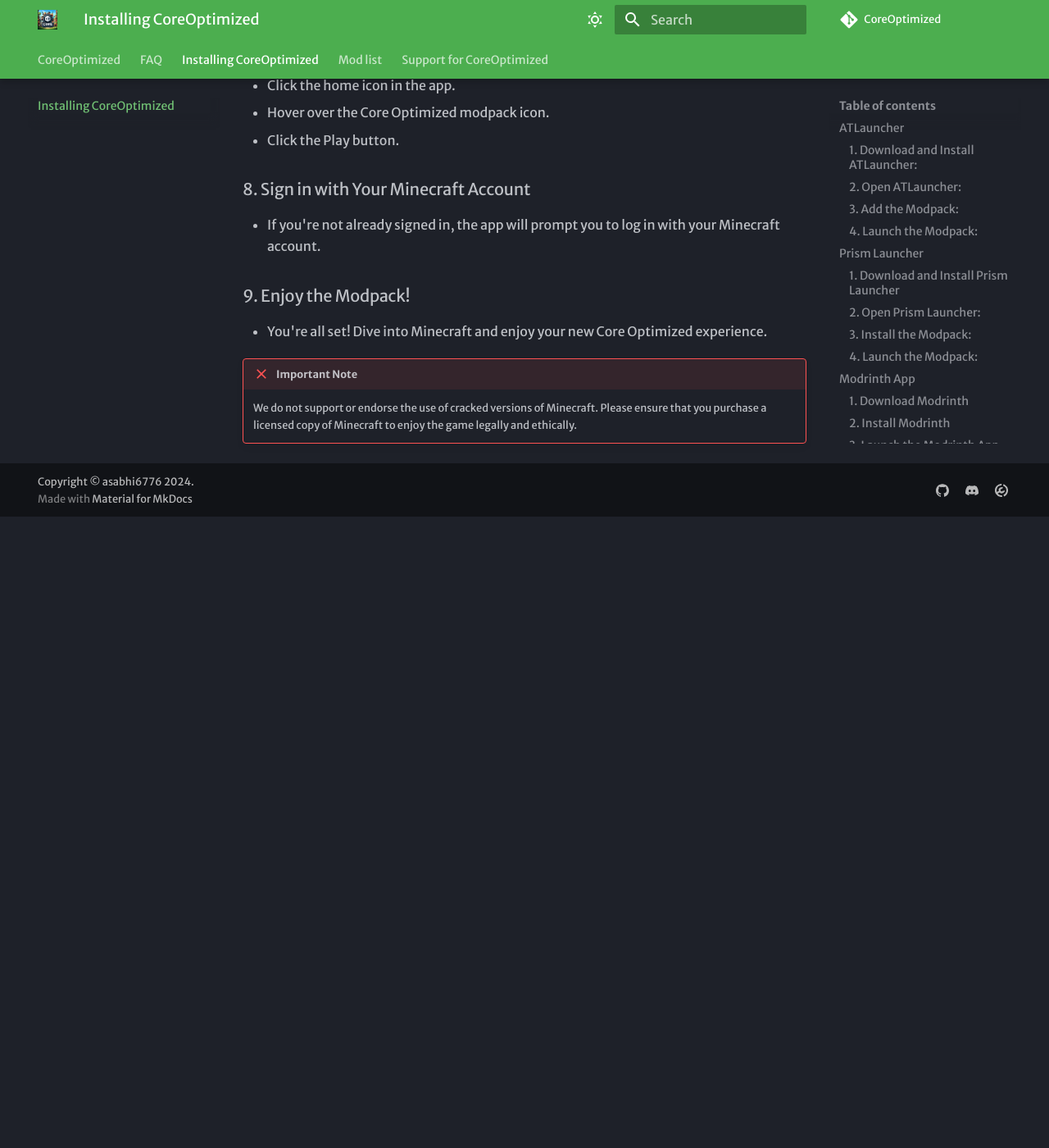
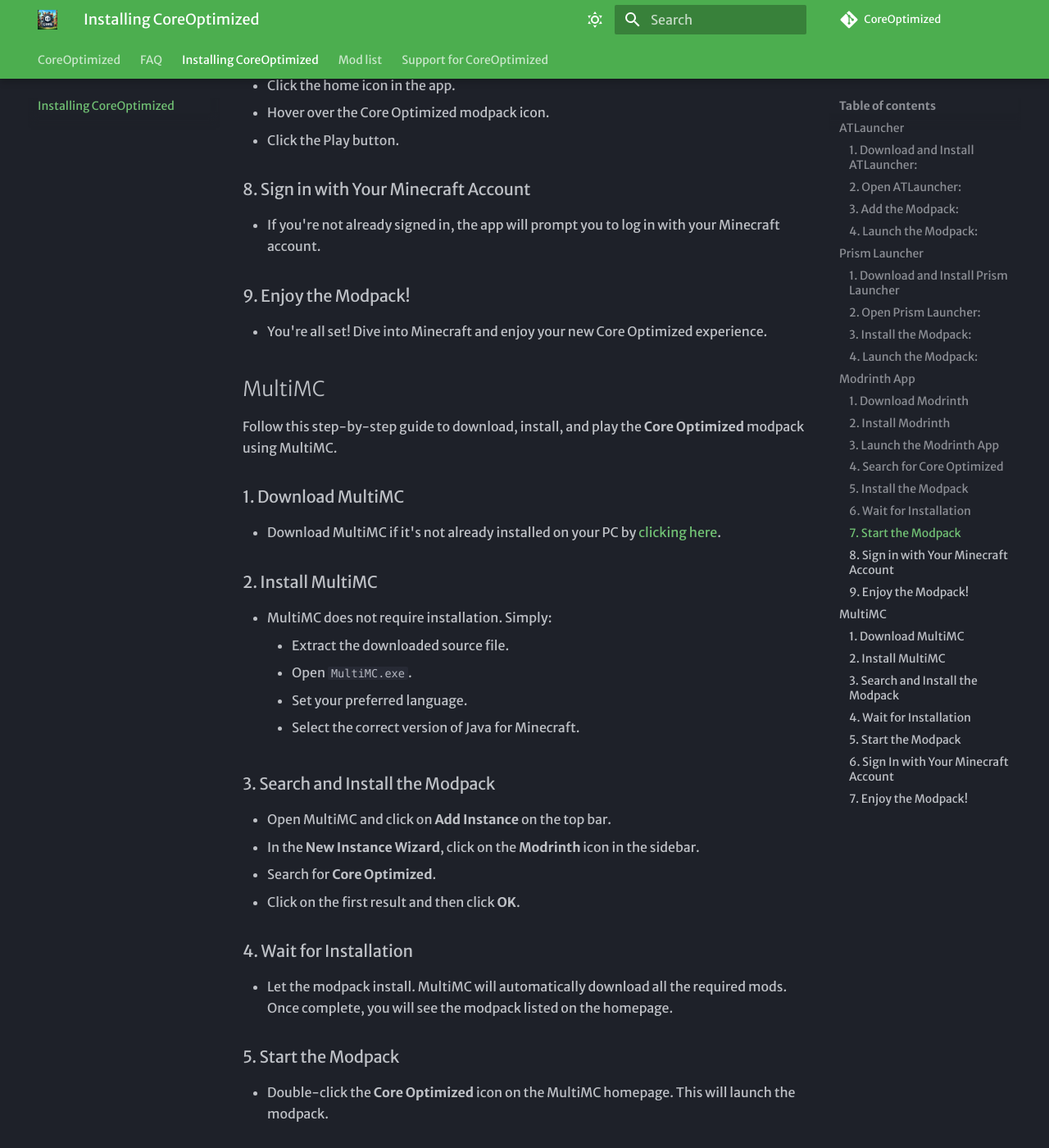
Before and after one commit to asabhi6776/CoreOptimized, an MkDocs documentation site: the page built from docs/installation.md, in a window 1280 px wide and 1400 px high, scrolled down 2478 px. Shown: the whole window at 82% size. Built offline with MkDocs 1.6.1 and Material for MkDocs 9.7.7, drawn with Linux system fonts in a browser that asks for light colours; some web fonts are replaced; comment, search, counter and statistics services are not loaded; before the commit the page ends 3108 px from its top, so only the background shows below that; some of the changed text lies outside the part shown.

Commit message:
installation doc update

```diff
--- a/docs/installation.md
+++ b/docs/installation.md
@@ -82,5 +82,41 @@ Follow these simple steps to get started with the Core Optimized modpack using M
 ### 9. Enjoy the Modpack!
    - You're all set! Dive into Minecraft and enjoy your new Core Optimized experience.
 
+## MultiMC
+
+Follow this step-by-step guide to download, install, and play the **Core Optimized** modpack using MultiMC.
+
+
+### 1. Download MultiMC
+ - Download MultiMC if it's not already installed on your PC by [clicking here](https://multimc.org/#Download).
+
+### 2. Install MultiMC
+ - MultiMC does not require installation. Simply:
+      -  Extract the downloaded source file.
+      - Open `MultiMC.exe`.
+      - Set your preferred language.
+      - Select the correct version of Java for Minecraft.
+
+### 3. Search and Install the Modpack
+   - Open MultiMC and click on **Add Instance** on the top bar.
+   - In the **New Instance Wizard**, click on the **Modrinth** icon in the sidebar.
+   - Search for **Core Optimized**.
+   - Click on the first result and then click **OK**.
+
+### 4. Wait for Installation
+ - Let the modpack install. MultiMC will automatically download all the required mods. Once complete, you will see the modpack listed on the homepage.
+
+### 5. Start the Modpack
+ - Double-click the **Core Optimized** icon on the MultiMC homepage. This will launch the modpack.
+
+### 6. Sign In with Your Minecraft Account
+ - If you are not already signed in, MultiMC will prompt you to log in with your Minecraft account.
+
+### 7. **Enjoy the Modpack!**
+ - You're all set! Dive into Minecraft and enjoy your new **Core Optimized** experience.
+
+---
+
+
 !!! failure "Important Note"
       We do not support or endorse the use of cracked versions of Minecraft. Please ensure that you purchase a licensed copy of Minecraft to enjoy the game legally and ethically.
```
